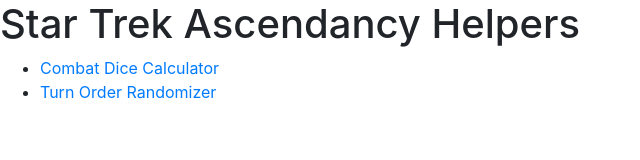
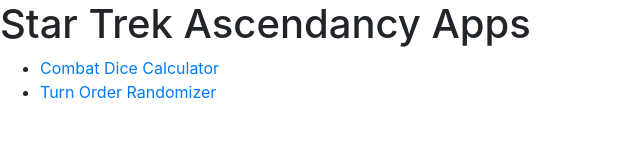
Before and after one commit to covertsonic/star_trek_ascendancy, a website: page index.html in a window 1280 px wide. Shown: the whole page, without its empty margins (0-640 px from the left). Drawn offline with nearby package versions, Linux system fonts and the light colour scheme.

Commit message:
Update index.html

```diff
--- a/index.html
+++ b/index.html
@@ -9,10 +9,10 @@
     href="https://stackpath.bootstrapcdn.com/bootstrap/4.3.1/css/bootstrap.min.css"
   />
 
-    <title>Star Trek Ascendancy Helpers</title>
+    <title>Star Trek Ascendancy Apps</title>
   </head>
   <body>
-    <h1>Star Trek Ascendancy Helpers</h1>
+    <h1>Star Trek Ascendancy Apps</h1>
     <ul>
       <li>
     <a href="dice_calculator/index.html">Combat Dice Calculator</a></li>
```
